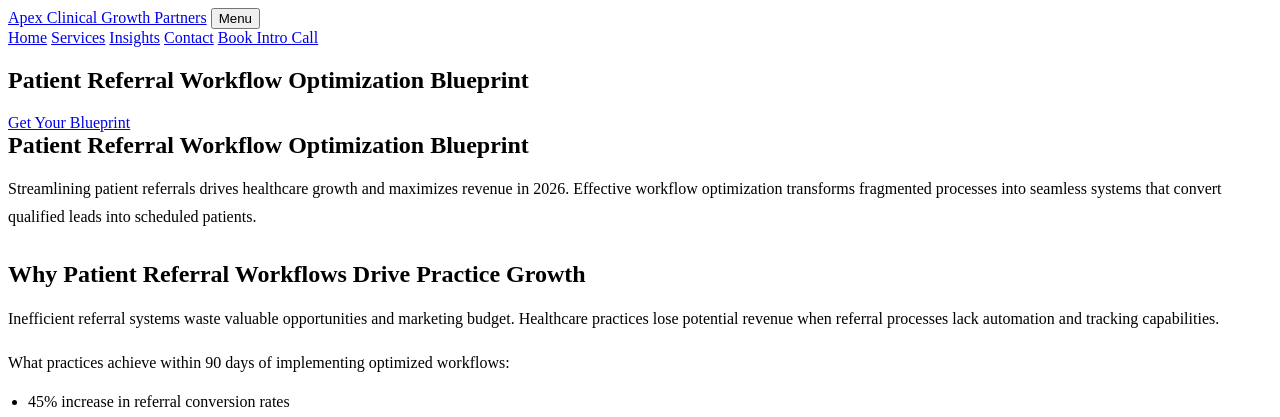
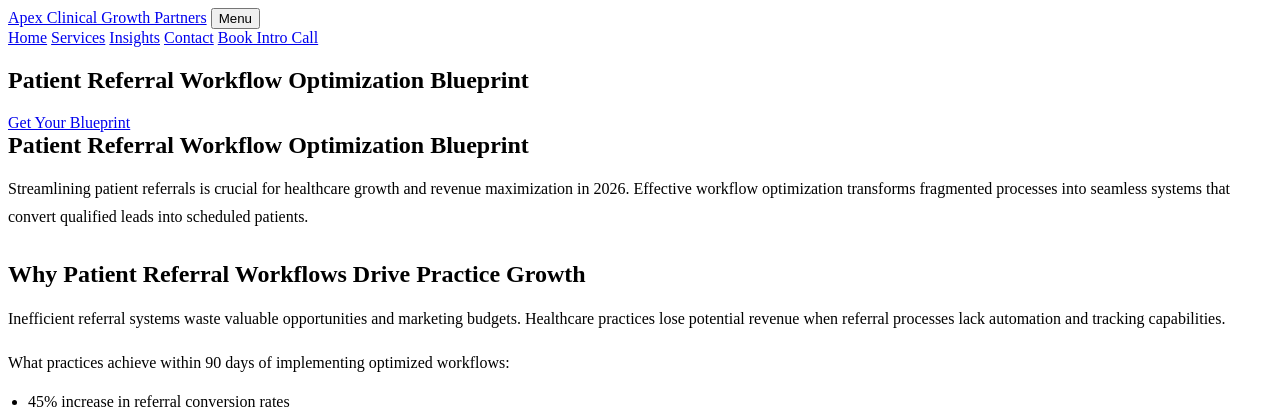
Before and after one commit to prjctlphbt/orbitr-canary-angular-20260228, a Jekyll site: the page patient-referral-workflow-blueprint.html, which Jekyll copies as it is, in a window 1280 px wide. Shown: the top 417 px of the page. Built offline with Jekyll 4.4.1, drawn with Linux system fonts in a browser that asks for light colours.

Commit message:
Refresh and update content: patient-referral-workflow-blueprint.html

```diff
--- a/patient-referral-workflow-blueprint.html
+++ b/patient-referral-workflow-blueprint.html
@@ -4,10 +4,9 @@
 <head>
 <meta charset="utf-8"/>
 <meta content="width=device-width, initial-scale=1.0" name="viewport"/>
-<meta content="Optimize your patient referral workflow with Apex Clinical Growth Partners. Streamline processes, reduce delays, and boost referral volume by 40% in 2026. Get your blueprint today." name="description"/>
+<meta content="Enhance your patient referral workflow with Apex Clinical Growth Partners. Streamline processes, minimize delays, and boost referral volume by 40% in 2026. Secure your blueprint now." name="description"/>
 <title>Patient Referral Workflow Optimization Blueprint | 2026 Guide</title>
 <style>
-
 
 /* Minimal functional styles (accordion, forms only) */
 
@@ -49,7 +48,7 @@
  box-sizing: border-box;
 }
 
- </style>
+</style>
 <style id="orbitr-generated-content-style">
 .orbitr-generated-content > * {
  margin: 0;
@@ -84,7 +83,8 @@
 .orbitr-generated-content li {
  line-height: 1.65;
 }
-</style></head>
+</style>
+</head>
 <body>
 <header>
 <div class="container navbar">
@@ -109,9 +109,9 @@
 <section class="landing-content">
 <div class="container orbitr-generated-content">
 <h1>Patient Referral Workflow Optimization Blueprint</h1>
-<p>Streamlining patient referrals drives healthcare growth and maximizes revenue in 2026. Effective workflow optimization transforms fragmented processes into seamless systems that convert qualified leads into scheduled patients.</p>
+<p>Streamlining patient referrals is crucial for healthcare growth and revenue maximization in 2026. Effective workflow optimization transforms fragmented processes into seamless systems that convert qualified leads into scheduled patients.</p>
 <h2>Why Patient Referral Workflows Drive Practice Growth</h2>
-<p>Inefficient referral systems waste valuable opportunities and marketing budget. Healthcare practices lose potential revenue when referral processes lack automation and tracking capabilities.</p>
+<p>Inefficient referral systems waste valuable opportunities and marketing budgets. Healthcare practices lose potential revenue when referral processes lack automation and tracking capabilities.</p>
 <p>What practices achieve within 90 days of implementing optimized workflows:</p>
 <ul>
 <li>45% increase in referral conversion rates</li>
@@ -187,6 +187,6 @@
  button.parentElement.classList.toggle('active');
  });
  });
- </script>
+</script>
 </body>
 </html>
```
